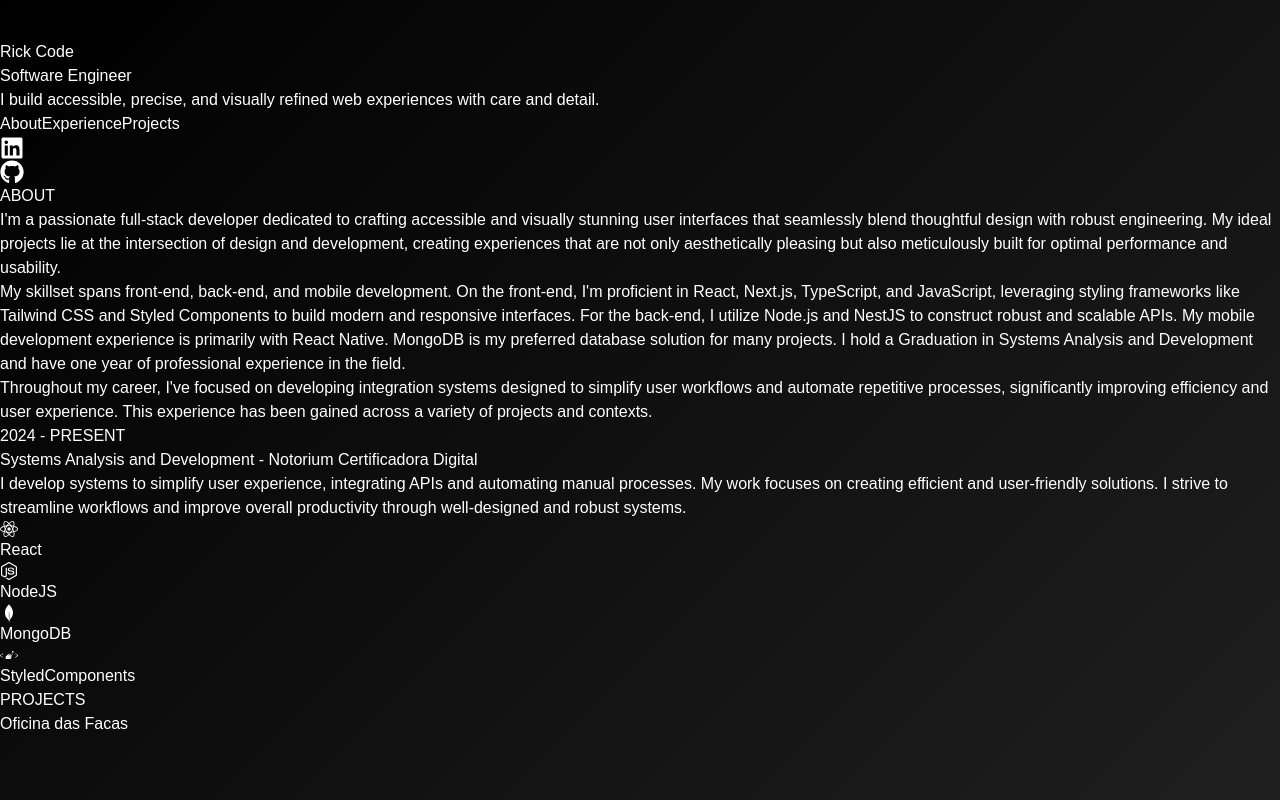
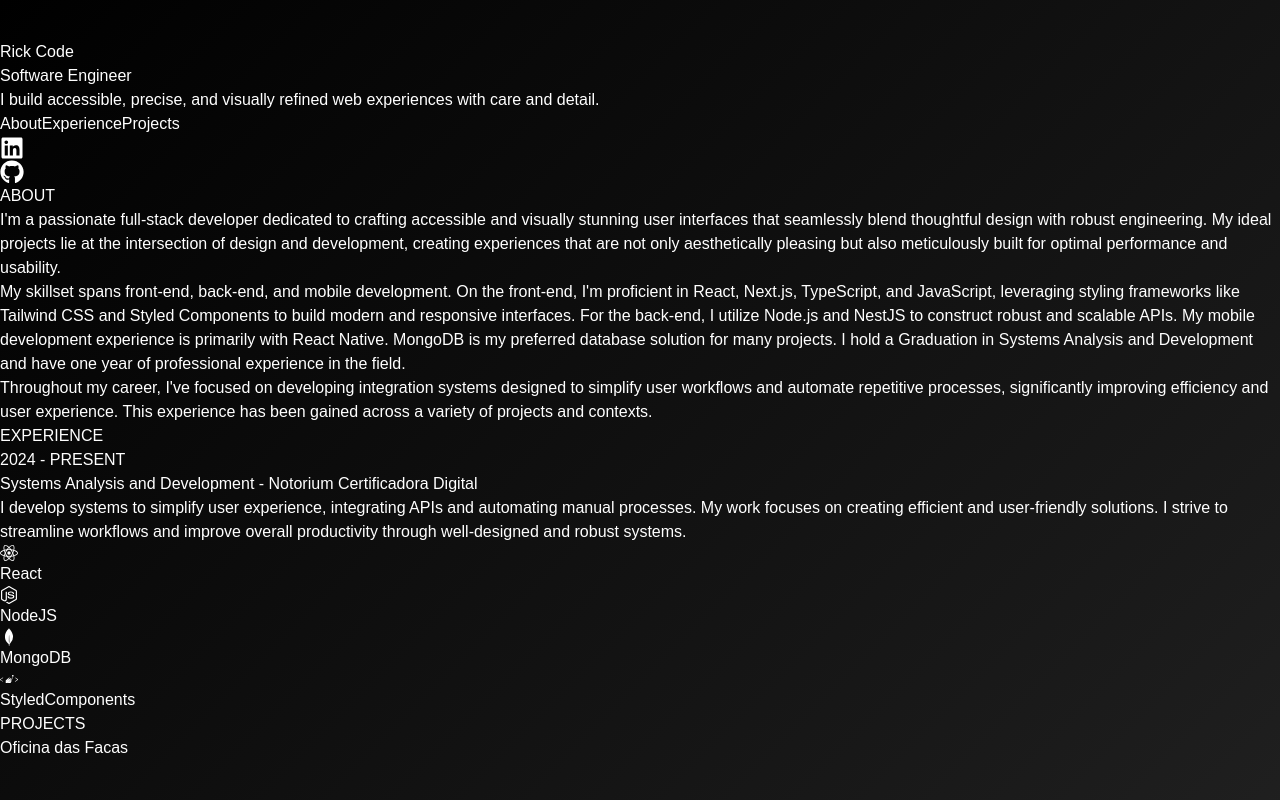
Before and after one commit to ricardofpe/portfolio-rick-coder, a Next.js app in the folder frontend_portfolio/: page / in a window 1280 px wide. Shown: the top 800 px of the page. Built offline with nearby package versions, Linux system fonts and the light colour scheme.

Commit message:
Correct title projects and experience

```diff
--- a/frontend_portfolio/src/app/page.tsx
+++ b/frontend_portfolio/src/app/page.tsx
@@ -26,6 +26,7 @@ export default function Home() {
           </section>
           <section id="experience">
             <Experience
+              showTitle={true}
               title="Systems Analysis and Development - Notorium Certificadora Digital"
               time="2024 - PRESENT"
               text="I develop systems to simplify user experience, integrating APIs and automating manual processes. My work focuses on creating efficient and user-friendly solutions. I strive to streamline workflows and improve overall productivity through well-designed and robust systems."
@@ -34,6 +35,7 @@ export default function Home() {
           </section>
           <section id="projects">
             <Project
+              showTitle={true}
               title="Oficina das Facas"
               href="https://oficinadasfacas.com.br/index"
               description="Developed a full-stack e-commerce application, 'Oficina das Facas,' utilizing React for the frontend and C# with .NET for the backend.  The platform features a sleek and modern design implemented with Tailwind CSS, providing a user-friendly experience for browsing and purchasing products."
--- a/frontend_portfolio/src/components/Experience.tsx
+++ b/frontend_portfolio/src/components/Experience.tsx
@@ -13,6 +13,7 @@ interface ExperienceProps {
   time: string;
   text: string;
   technologies?: string[];
+  showTitle?: boolean;
 }
 
 export const Experience = ({
@@ -20,6 +21,7 @@ export const Experience = ({
   time,
   text,
   technologies = [],
+  showTitle = false,
 }: ExperienceProps) => {
   const experienceRef = useRef(null);
 
@@ -40,6 +42,11 @@ export const Experience = ({
 
   return (
     <section ref={experienceRef} className="flex flex-col mt-20 gap-6 px-4">
+      {showTitle && (
+        <h6 className="font-semibold text-sm uppercase mb-6 text-gray-400 md:text-base lg:text-lg">
+          EXPERIENCE
+        </h6>
+      )}
       <span className="text-sm text-gray-500 md:text-base lg:text-lg">
         {time}
       </span>
--- a/frontend_portfolio/src/components/Project.tsx
+++ b/frontend_portfolio/src/components/Project.tsx
@@ -10,6 +10,7 @@ interface ProjectProps {
   technologies: { icon: React.ReactElement; name: string }[];
   imageSrc: string | StaticImageData;
   altText: string;
+  showTitle?: boolean;
 }
 
 export const Project = ({
@@ -19,6 +20,7 @@ export const Project = ({
   technologies,
   imageSrc,
   altText,
+  showTitle = false,
 }: ProjectProps) => {
   const projectRef = useRef(null);
 
@@ -32,9 +34,11 @@ export const Project = ({
 
   return (
     <section ref={projectRef} className="flex flex-col mt-20 gap-6 px-4">
-      <h6 className="font-semibold text-sm uppercase mb-6 text-gray-400 md:text-base lg:text-lg">
-        PROJECTS
-      </h6>{" "}
+      {showTitle && (
+        <h6 className="font-semibold text-sm uppercase mb-6 text-gray-400 md:text-base lg:text-lg">
+          PROJECTS
+        </h6>
+      )}
       <a
         href={href}
         target="_blank"
```
